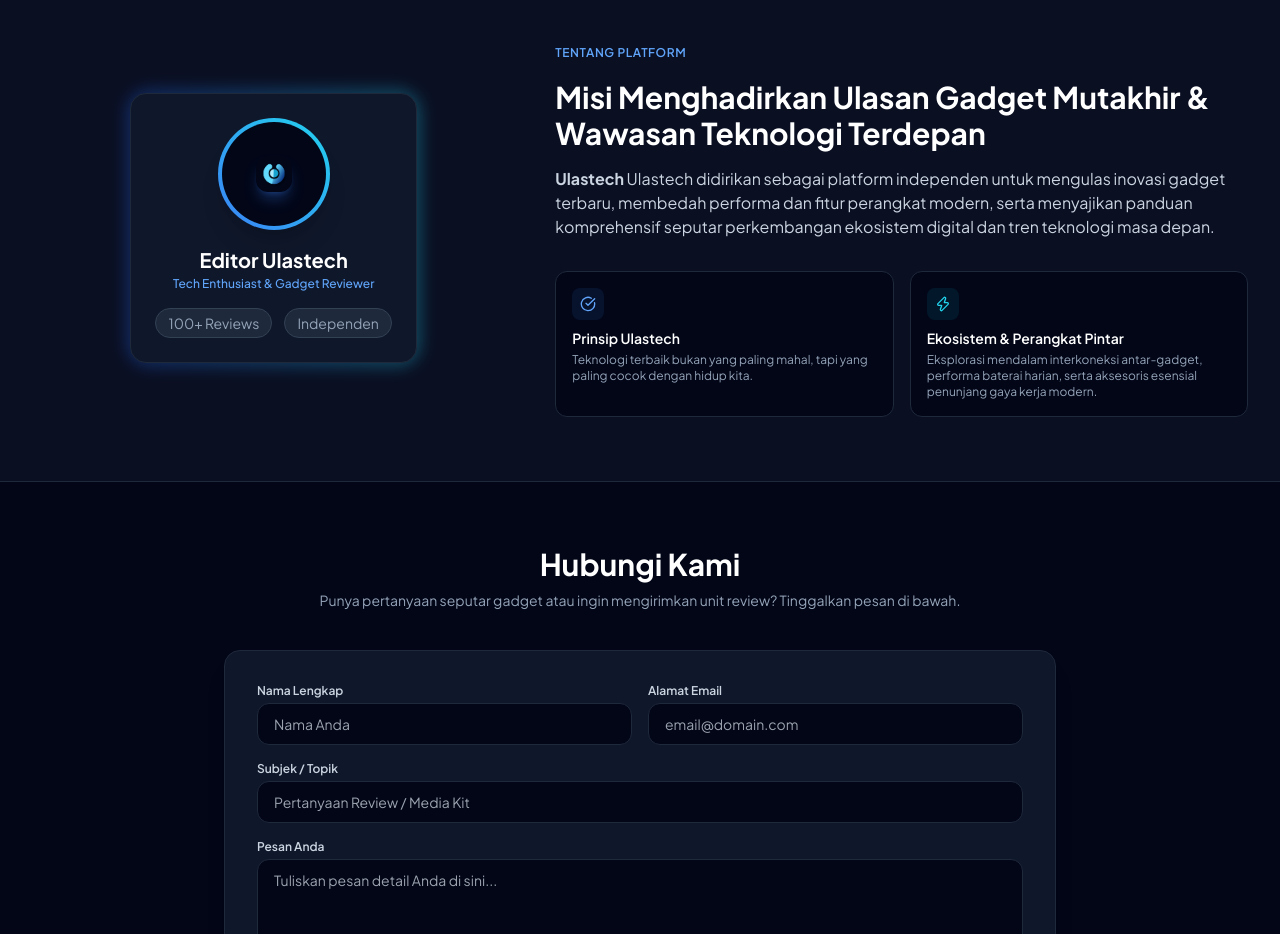
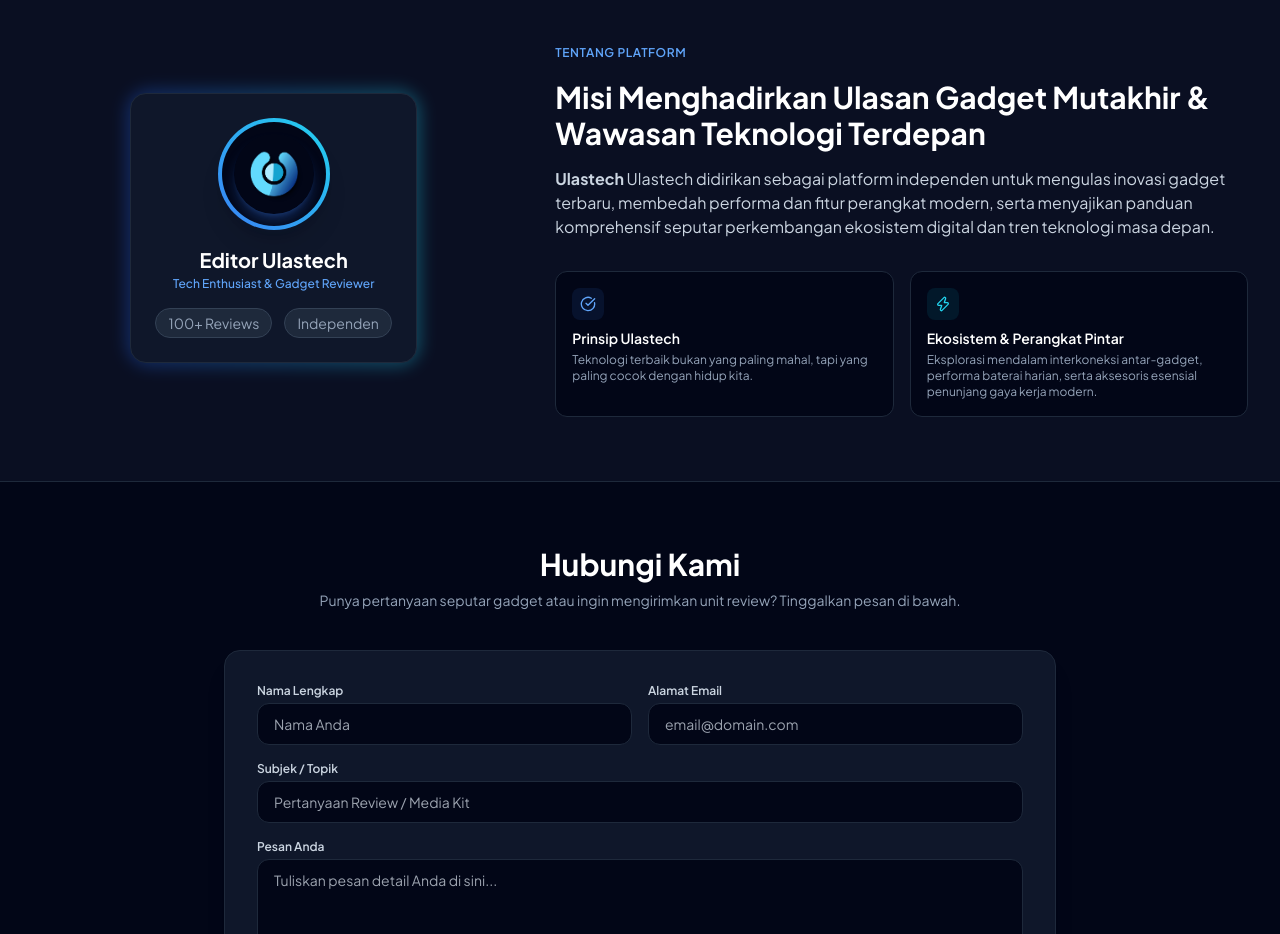
Before and after one commit to ulastech/ulastech-web, a website: page index.html in a window 1280 px wide. Shown: the part 1800-2734 px from the top of the page. Drawn offline with nearby package versions, Linux system fonts and the light colour scheme.

Commit message:
Update index.html

```diff
--- a/index.html
+++ b/index.html
@@ -181,7 +181,7 @@
               <div class="relative bg-slate-900 border border-slate-800 rounded-2xl p-6 text-center">
                 <div class="w-28 h-28 mx-auto rounded-full bg-gradient-to-tr from-blue-500 to-cyan-400 p-1 mb-4 shadow-xl">
                   <div class="w-full h-full rounded-full bg-slate-950 flex items-center justify-center text-3xl font-extrabold text-blue-700">
-                    <span class="w-9 h-9 rounded-xl overflow-hidden flex items-center justify-center shadow-lg shadow-blue-500/30 group-hover:scale-105 transition-transform">
+                    <span class="w-20 h-20 rounded-full overflow-hidden flex items-center justify-center shadow-lg shadow-blue-500/30 group-hover:scale-105 transition-transform">
             <img src="logo.png" alt="Logo Ulastech" class="w-full h-full object-cover">
           </span>
                   </div>
```
